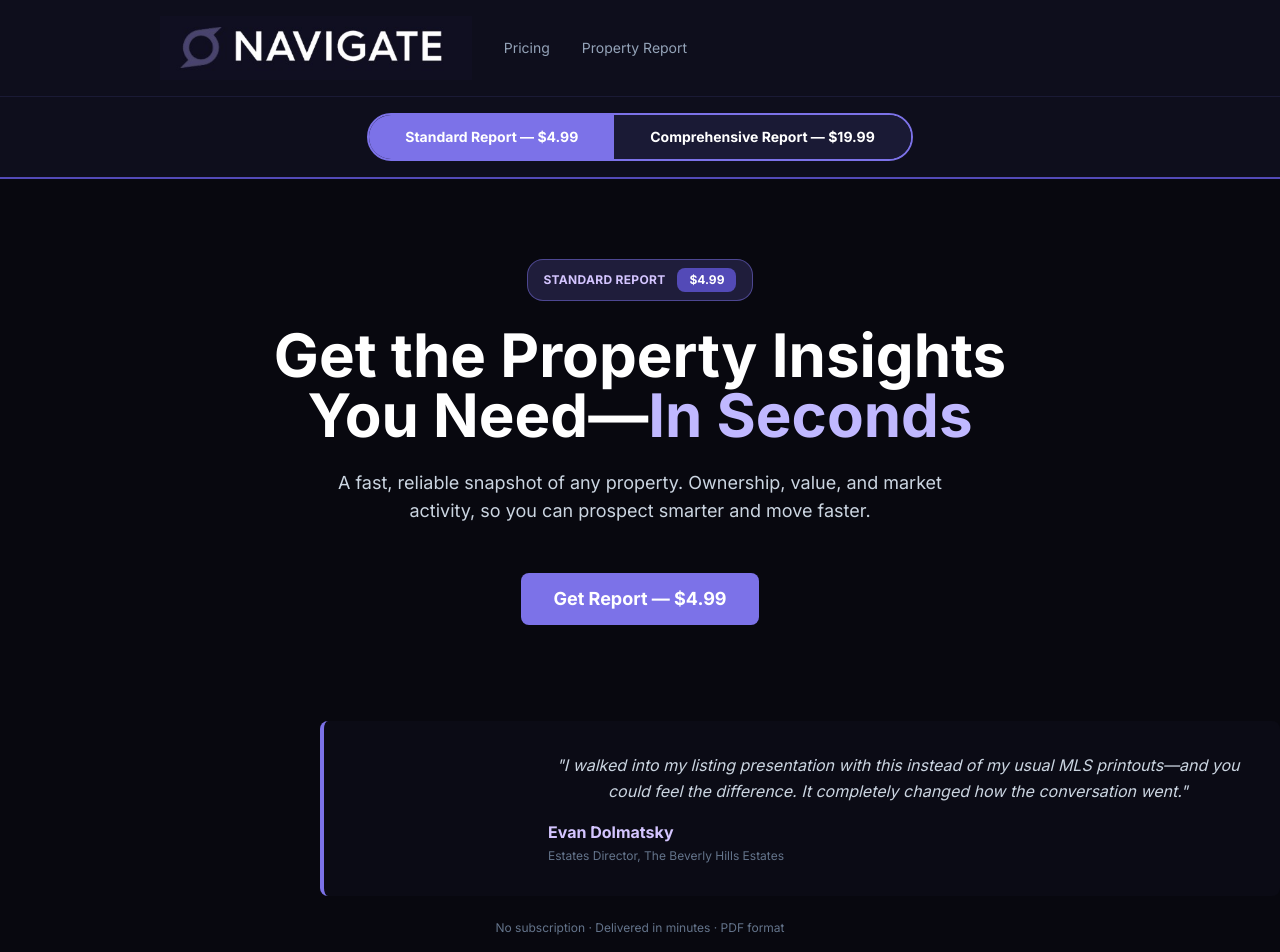
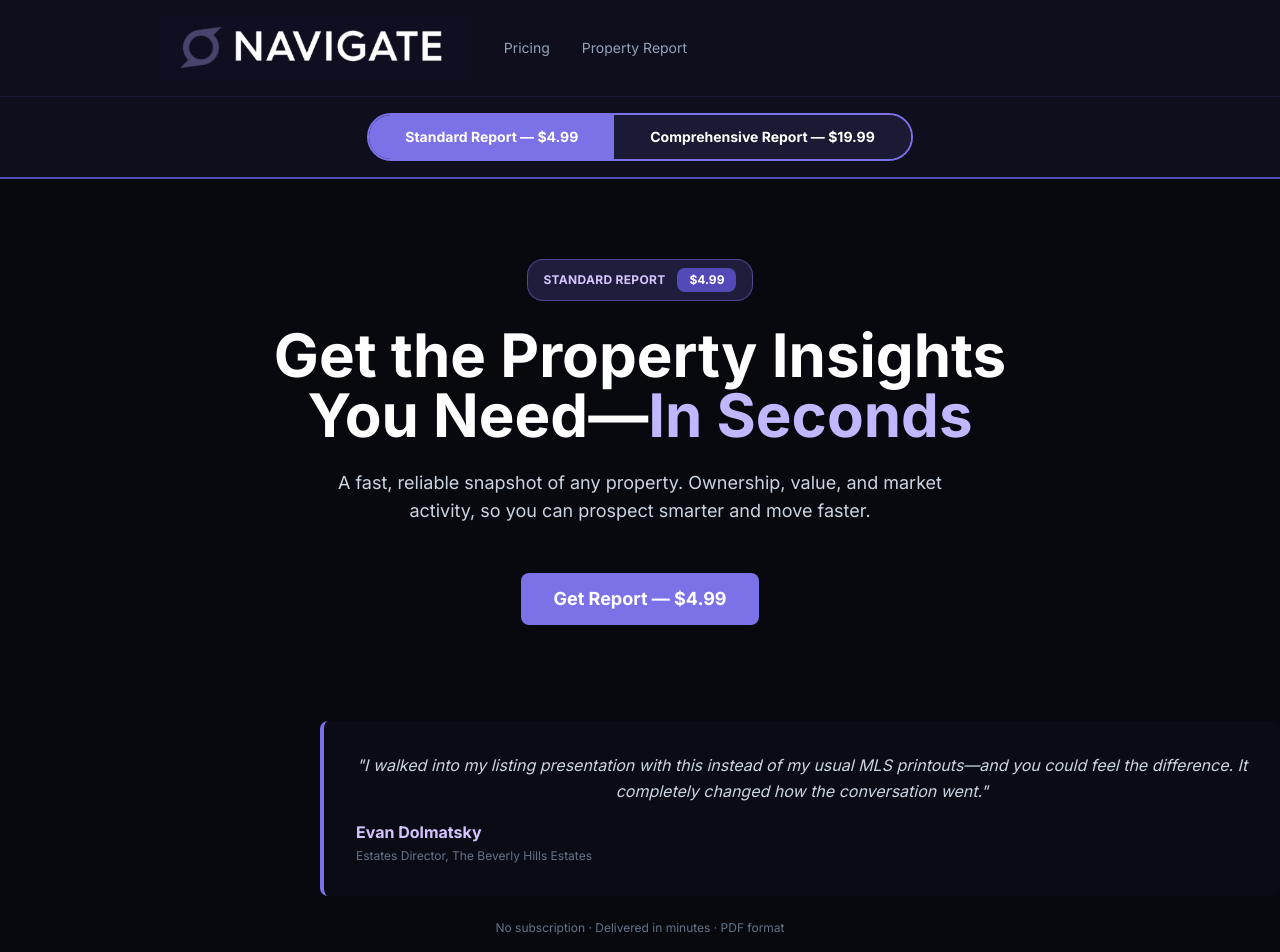
Before and after one commit to letsnavigatebmw/navigate-landing, a React (Vite) app: page / in a window 1280 px wide. Shown: the top 952 px of the page. Built offline with nearby package versions, Linux system fonts and the light colour scheme.

Commit message:
Fix testimonial layout: quote and name aligned left

```diff
--- a/src/pages/ComprehensivePage.jsx
+++ b/src/pages/ComprehensivePage.jsx
@@ -345,8 +345,8 @@ export default function ComprehensivePage({ setCurrentPage }) {
         </button>
 
         <div className="mt-12 w-full bg-slate-900/50 border-l-4 border-purple-600 rounded-lg p-8 mx-40">
-          <p className="italic text-slate-300 mb-4 ml-48">"I walked into my listing presentation with this instead of my usual MLS printouts—and you could feel the difference. It completely changed how the conversation went."</p>
-          <div className="text-left ml-48">
+          <p className="italic text-slate-300 mb-4">"I walked into my listing presentation with this instead of my usual MLS printouts—and you could feel the difference. It completely changed how the conversation went."</p>
+          <div className="text-left">
             <p className="text-base font-bold text-purple-300 mb-1">Evan Dolmatsky</p>
             <p className="text-xs text-slate-500">Estates Director, The Beverly Hills Estates</p>
           </div>
--- a/src/pages/StandardPage.jsx
+++ b/src/pages/StandardPage.jsx
@@ -315,8 +315,8 @@ export default function StandardPage({ setCurrentPage }) {
         </button>
 
         <div className="mt-12 w-full bg-slate-900/50 border-l-4 border-purple-600 rounded-lg p-8 mx-40">
-          <p className="italic text-slate-300 mb-4 ml-48">"I walked into my listing presentation with this instead of my usual MLS printouts—and you could feel the difference. It completely changed how the conversation went."</p>
-          <div className="text-left ml-48">
+          <p className="italic text-slate-300 mb-4">"I walked into my listing presentation with this instead of my usual MLS printouts—and you could feel the difference. It completely changed how the conversation went."</p>
+          <div className="text-left">
             <p className="text-base font-bold text-purple-300 mb-1">Evan Dolmatsky</p>
             <p className="text-xs text-slate-500">Estates Director, The Beverly Hills Estates</p>
           </div>
```
